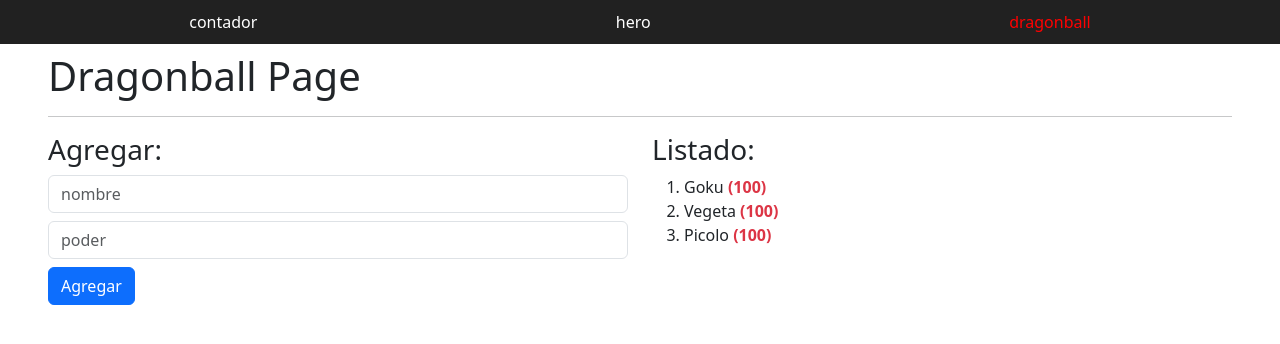
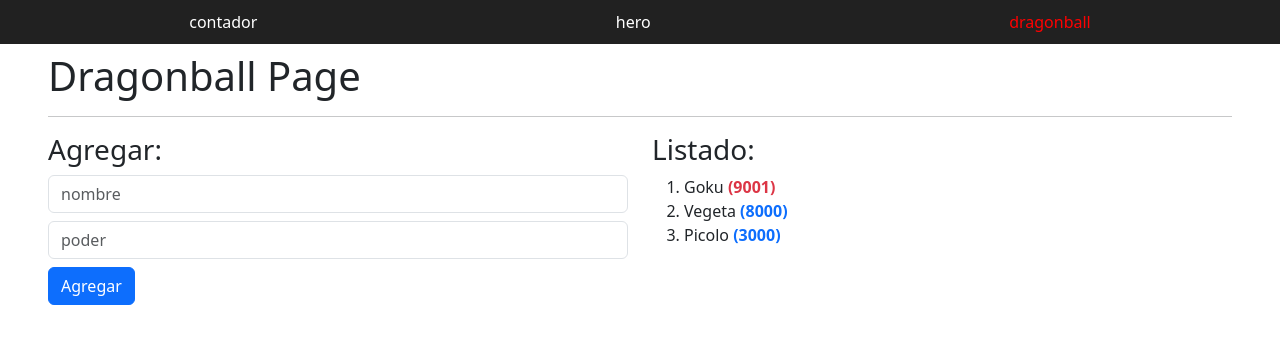
Before and after one commit to Marisabel-Condori/angular-bases2025, an Angular app: page /dragonball in a window 1280 px wide. Shown: the top 344 px of the page. Built offline with nearby package versions, Linux system fonts and the light colour scheme.

Commit message:
css condicional

```diff
--- a/src/app/pages/dragonball/dragonball.html
+++ b/src/app/pages/dragonball/dragonball.html
@@ -15,7 +15,12 @@
       @for (character of characters(); track character.id) {
         <li>
           <span>{{ character.name  }} </span>
-          <strong class="text-danger">({{ character.power }})</strong>
+          <!-- <strong [ngClass]="powerClases()">  otra forma de hacerlo ngClass-->
+          <strong [class.text-danger]="character.power>9000"
+          strong [class.text-primary]="character.power<9000"
+            >
+            ({{ character.power }})
+          </strong>
         </li>
       }
     </ol>
--- a/src/app/pages/dragonball/dragonball.ts
+++ b/src/app/pages/dragonball/dragonball.ts
@@ -8,13 +8,19 @@ interface Character {
 
 @Component({
   selector: 'app-dragonball',
-  imports: [],
+
+  // imports: [NgClass],
   templateUrl: './dragonball.html',
 })
 export class Dragonball {
   characters = signal<Character[]>([
-    { id: 1, name: 'Goku', power: 100 },
-    { id: 1, name: 'Vegeta', power: 100 },
-    { id: 1, name: 'Picolo', power: 100 },
+    { id: 1, name: 'Goku', power: 9001 },
+    { id: 1, name: 'Vegeta', power: 8000 },
+    { id: 1, name: 'Picolo', power: 3000 },
   ]);
+
+  //para la forma ngClass
+  // powerClases = computed(() => {
+  //   return {'text-danger': true}
+  // })
 }
```
